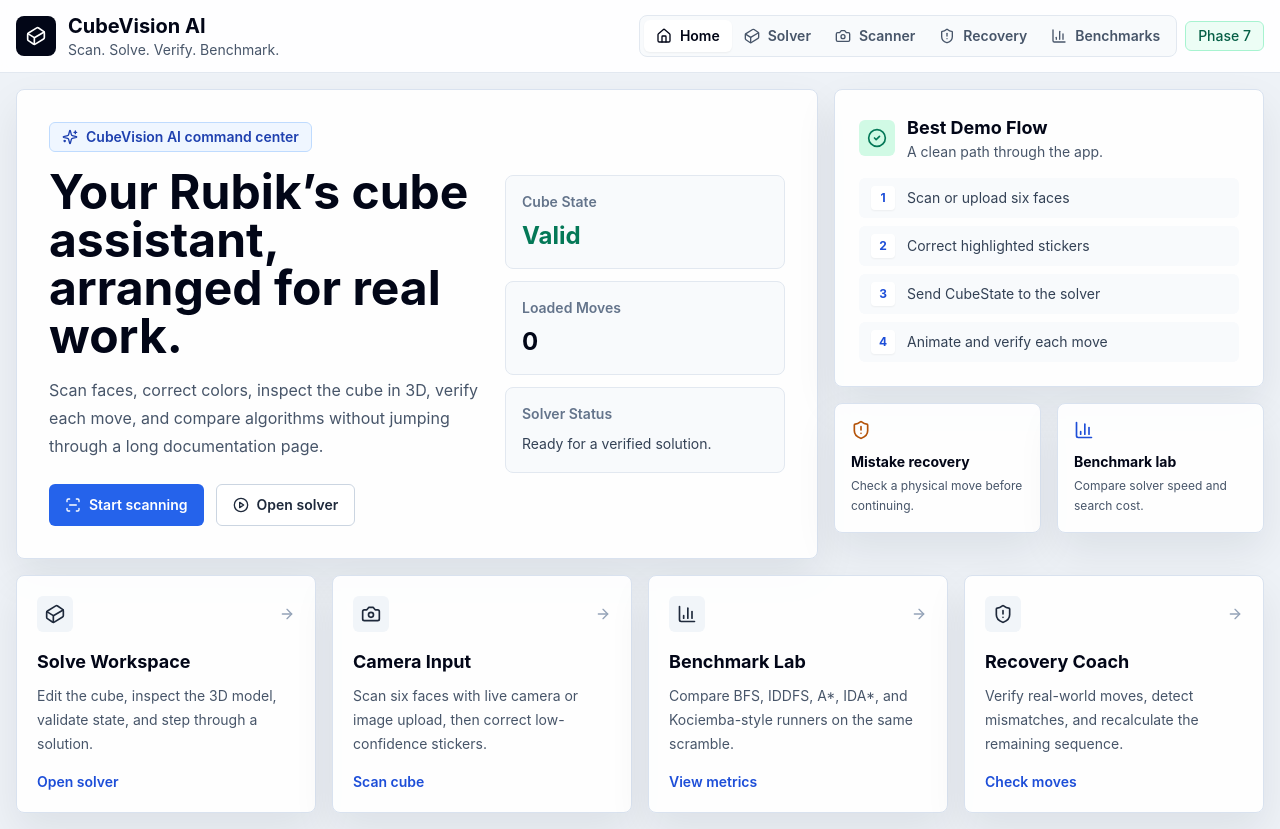
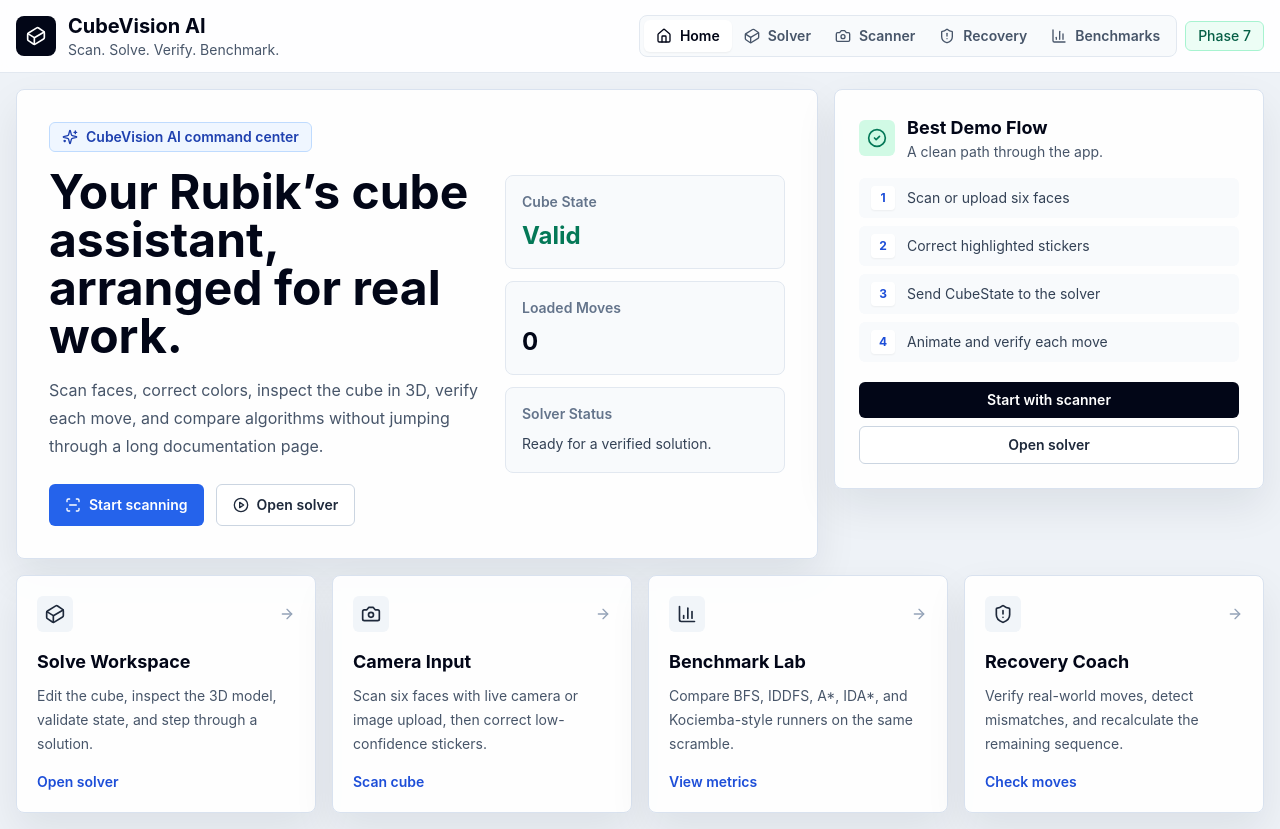
Before and after one commit to vamshichethan/CubeVision-AI-Rubik-s-Cube-Scanner-Solver, a React (Vite) app: page / in a window 1280 px wide. Built offline with nearby package versions, Linux system fonts and the light colour scheme.

Commit message:
Remove duplicate home quick cards

```diff
--- a/src/pages/HomePage.tsx
+++ b/src/pages/HomePage.tsx
@@ -114,7 +114,6 @@ export function HomePage({ validationValid, moveCount, solverMessage, onNavigate
           </div>
         </div>
 
-        <div className="grid gap-4">
         <div className="panel rounded-lg p-6">
           <div className="mb-4 flex items-center gap-3">
             <div className="rounded-md bg-emerald-100 p-2 text-emerald-700">
@@ -140,25 +139,20 @@ export function HomePage({ validationValid, moveCount, solverMessage, onNavigate
               </li>
             ))}
           </ol>
-          </div>
-          <div className="grid grid-cols-2 gap-4">
+          <div className="mt-5 grid gap-2 sm:grid-cols-2 xl:grid-cols-1 2xl:grid-cols-2">
             <button
               type="button"
-              onClick={() => onNavigate('recovery')}
-              className="panel focus-ring rounded-lg p-4 text-left hover:border-amber-300"
+              onClick={() => onNavigate('scanner')}
+              className="focus-ring rounded-md bg-slate-950 px-3 py-2 text-sm font-semibold text-white hover:bg-slate-800"
             >
-              <ShieldAlert className="mb-3 h-5 w-5 text-amber-700" />
-              <div className="text-sm font-bold text-slate-950">Mistake recovery</div>
-              <div className="mt-1 text-xs leading-5 text-slate-600">Check a physical move before continuing.</div>
+              Start with scanner
             </button>
             <button
               type="button"
-              onClick={() => onNavigate('benchmarks')}
-              className="panel focus-ring rounded-lg p-4 text-left hover:border-blue-300"
+              onClick={() => onNavigate('workspace')}
+              className="focus-ring rounded-md border border-slate-300 bg-white px-3 py-2 text-sm font-semibold text-slate-800 hover:bg-slate-50"
             >
-              <BarChart3 className="mb-3 h-5 w-5 text-blue-700" />
-              <div className="text-sm font-bold text-slate-950">Benchmark lab</div>
-              <div className="mt-1 text-xs leading-5 text-slate-600">Compare solver speed and search cost.</div>
+              Open solver
             </button>
           </div>
         </div>
```
Lines whose indentation alone changed are shown as unchanged.
